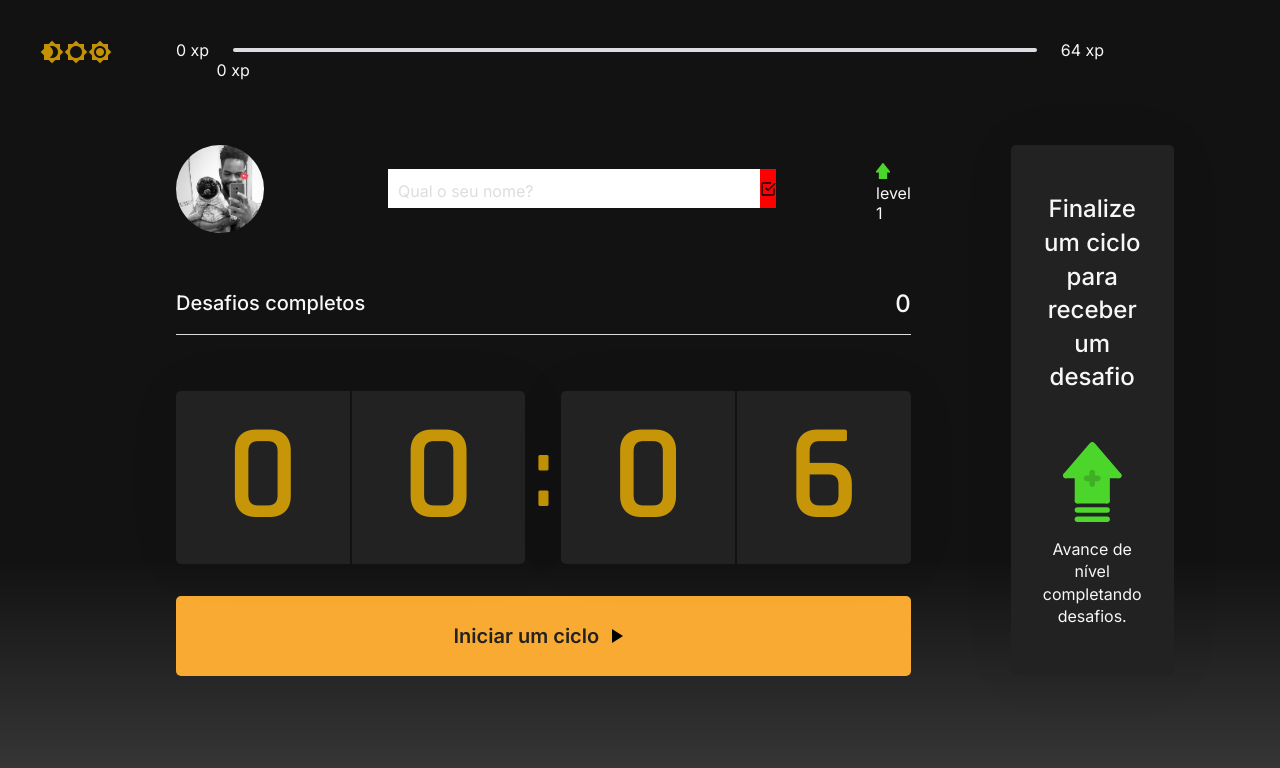
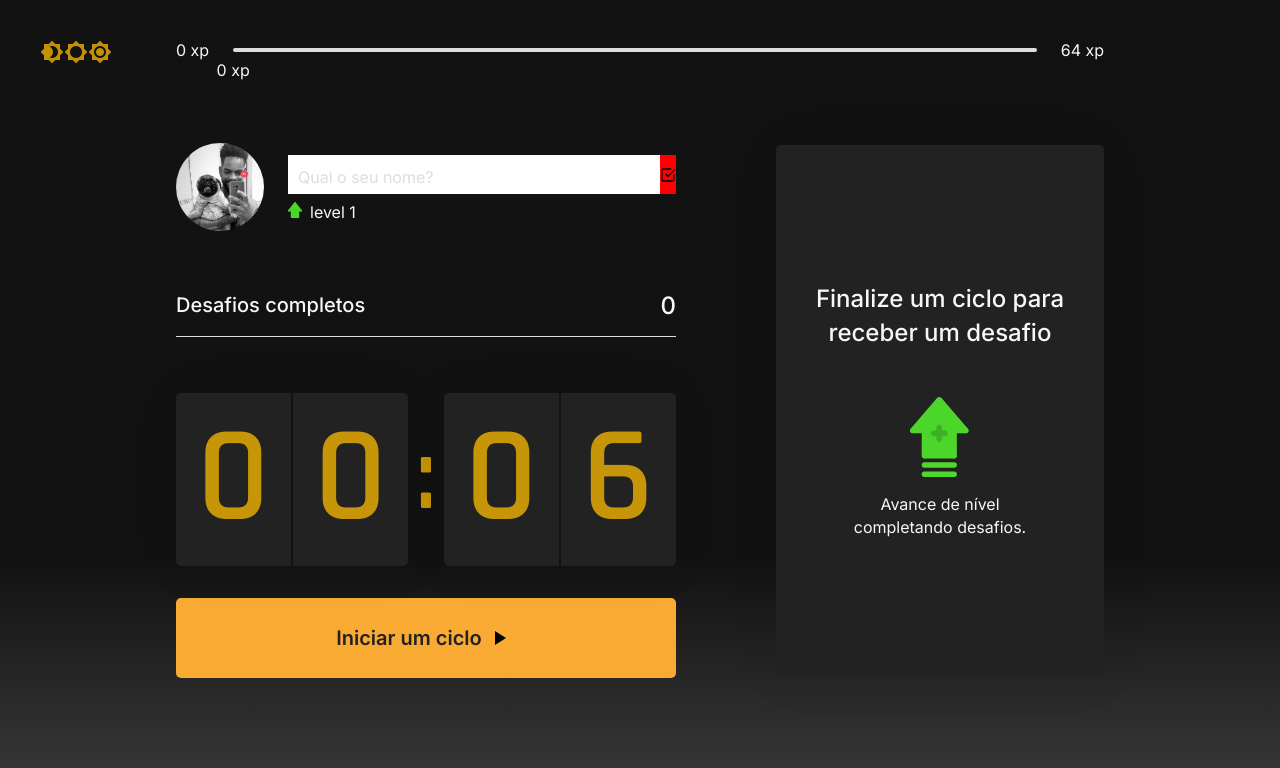
Before and after one commit to caiohenrique-developer/moveit-web, a Next.js app: page / in a window 1280 px wide. Shown: the top 768 px of the page. Built offline with nearby package versions, Linux system fonts and the light colour scheme.

Commit message:
:chart_with_upwards_trend: [ WIP ]: Add Styled-components on files with some problems

```diff
--- a/src/components/ButtonTheme.tsx
+++ b/src/components/ButtonTheme.tsx
@@ -1,6 +1,4 @@
 import { useThemeMode } from '../hooks/useThemeMode';
-
-import styles from "../styles/pages/Home.module.css";
 
 export const ThemeButton = () => {
   const { handleThemeModeToggle } = useThemeMode();
@@ -8,7 +6,6 @@ export const ThemeButton = () => {
   return (
         <button
           type="button"
-          className={styles.darkModeBTN}
           onClick={handleThemeModeToggle}
         >
           <i className="material-icons">brightness_4</i>
--- a/src/components/CompletedChallenges.tsx
+++ b/src/components/CompletedChallenges.tsx
@@ -1,13 +1,13 @@
 import { useChallenges } from '../hooks/useChallenges';
-import styles from '../styles/components/CompletedChallenges.module.css';
+import { Container } from '../styles/components/CompletedChallenges';
 
 export function CompletedChallenges() {
     const { challengesComplited } = useChallenges();
 
     return (
-        <div className={styles.completedChallengesContainer}>
+        <Container>
             <span>Desafios completos</span>
             <span>{challengesComplited}</span>
-        </div>
+        </Container>
     )
 }
--- a/src/pages/index.tsx
+++ b/src/pages/index.tsx
@@ -11,7 +11,7 @@ import { Profile } from "../components/Profile";
 import { ChallengeBox } from "../components/ChallengeBox";
 import { ThemeButton } from "../components/ButtonTheme";
 
-import styles from "../styles/pages/Home.module.css";
+import { Container } from "../styles/pages/Home";
 
 export default function Home(props: ChallengesProviderProps) {
 
@@ -21,7 +21,7 @@ export default function Home(props: ChallengesProviderProps) {
       currentExperience={props.currentExperience}
       challengesComplited={props.challengesComplited}
     >
-      <div className={styles.container}>
+      <Container>
         <Head>
           <title>Move.it | Boost yourself!</title>
         </Head>
@@ -42,7 +42,7 @@ export default function Home(props: ChallengesProviderProps) {
             </div>
           </section>
         </CountDownProvider>
-      </div>
+      </Container>
     </ChallengesProvider>
   )
 }
--- a/src/styles/components/ChallengeBox.module.css
+++ /dev/null
@@ -1,109 +0,0 @@
-.challengeBoxContainer {
-    display: flex;
-    align-items: center;
-    flex-direction: column;
-    justify-content: center;
-
-    text-align: center;
-    height: 100%;
-    background: var(--white);
-    border-radius: 5px;
-    box-shadow: 0 0 60px rgba(0,0,0,0.05);
-    padding: 1.5rem 2rem;
-}
-
-.challengeNotActive {
-    display: flex;
-    align-items: center;
-    flex-direction: column;
-}
-
-.challengeNotActive strong {
-    font-size: 1.5rem;
-    font-weight: 500;
-    line-height: 1.4;
-}
-
-.challengeNotActive p {
-    display: flex;
-    align-items: center;
-    flex-direction: column;
-
-    line-height: 1.4;
-    max-width: 70%;
-    margin-top: 3rem;
-}
-
-.challengeNotActive p img { margin-bottom: 1rem; }
-
-.challengeActive {
-    display: flex;
-    flex-direction: column;
-
-    height: 100%;
-}
-
-.challengeActive header {
-    color: var(--blue);
-    font-weight: 600;
-    font-size: 1.25rem;
-    padding: 0 2rem 1.5rem;
-    border-bottom: 2px solid var(--border);
-}
-
-.challengeActive main {
-    flex: 1;
-    display: flex;
-    align-items: center;
-    flex-direction: column;
-    justify-content: center;
-}
-
-.challengeActive main strong {
-    font-size: 2rem;
-    font-weight: 600;
-    color: var(--title);
-    margin: 1.5rem 0 1rem;
-}
-
-.challengeActive main p { line-height: 1.5; }
-
-.challengeActive footer {
-    display: grid;
-    grid-template-columns: 1fr 1fr;
-    gap: 1rem;
-}
-
-.challengeActive footer button {
-    display: flex;
-    align-items: center;
-    justify-content: center;
-
-    height: 3rem;
-    border: 0;
-    border-radius: 5px;
-    color: var(--white);
-    font-size: 1rem;
-    font-weight: 600;
-    transition: 0.2s;
-}
-
-.challengeActive footer button:hover { filter: brightness(0.9); }
-
-.challengeActive footer button.challengeFailedButton { background: var(--red); }
-.challengeActive footer button.challengeSucceededButton { background: var(--green); }
-
-/* Extra small devices (phones, 600px and down) */
-@media only screen and (max-width: 600px) {
-    .challengeActive main strong { font-size: 1.5rem; }
-
-    .challengeActive main img {
-        max-width: 100px;
-        margin-top: 20px;
-    }
-
-    .challengeActive main p {
-        font-size: 1rem;
-        margin-bottom: 20px;
-    }
-}
--- /dev/null
+++ b/src/styles/components/ChallengeBox.ts
@@ -0,0 +1,111 @@
+import styled from 'styled-components';
+
+export const Container = styled.div`
+    display: flex;
+    align-items: center;
+    flex-direction: column;
+    justify-content: center;
+
+    text-align: center;
+    height: 100%;
+    background: var(--white);
+    border-radius: 5px;
+    box-shadow: 0 0 60px rgba(0,0,0,0.05);
+    padding: 1.5rem 2rem;
+
+    .challengeNotActive {
+        display: flex;
+        align-items: center;
+        flex-direction: column;
+    }
+
+    .challengeNotActive strong {
+        font-size: 1.5rem;
+        font-weight: 500;
+        line-height: 1.4;
+    }
+
+    .challengeNotActive p {
+        display: flex;
+        align-items: center;
+        flex-direction: column;
+
+        line-height: 1.4;
+        max-width: 70%;
+        margin-top: 3rem;
+    }
+
+    .challengeNotActive p img { margin-bottom: 1rem; }
+
+    .challengeActive {
+        display: flex;
+        flex-direction: column;
+
+        height: 100%;
+    }
+
+    .challengeActive header {
+        color: var(--blue);
+        font-weight: 600;
+        font-size: 1.25rem;
+        padding: 0 2rem 1.5rem;
+        border-bottom: 2px solid var(--border);
+    }
+
+    .challengeActive main {
+        flex: 1;
+        display: flex;
+        align-items: center;
+        flex-direction: column;
+        justify-content: center;
+    }
+
+    .challengeActive main strong {
+        font-size: 2rem;
+        font-weight: 600;
+        color: var(--title);
+        margin: 1.5rem 0 1rem;
+    }
+
+    .challengeActive main p { line-height: 1.5; }
+
+    .challengeActive footer {
+        display: grid;
+        grid-template-columns: 1fr 1fr;
+        gap: 1rem;
+    }
+
+    .challengeActive footer button {
+        display: flex;
+        align-items: center;
+        justify-content: center;
+
+        height: 3rem;
+        border: 0;
+        border-radius: 5px;
+        color: var(--white);
+        font-size: 1rem;
+        font-weight: 600;
+        transition: 0.2s;
+    }
+
+    .challengeActive footer button:hover { filter: brightness(0.9); }
+
+    .challengeActive footer button.challengeFailedButton { background: var(--red); }
+    .challengeActive footer button.challengeSucceededButton { background: var(--green); }
+
+    /* Extra small devices (phones, 600px and down) */
+    @media only screen and (max-width: 600px) {
+        .challengeActive main strong { font-size: 1.5rem; }
+
+        .challengeActive main img {
+            max-width: 100px;
+            margin-top: 20px;
+        }
+
+        .challengeActive main p {
+            font-size: 1rem;
+            margin-bottom: 20px;
+        }
+    }
+`
--- a/src/styles/components/CompletedChallenges.module.css
+++ b/src/styles/components/CompletedChallenges.ts
@@ -1,4 +1,6 @@
-.completedChallengesContainer {
+import styled from 'styled-components';
+
+export const Container = styled.div`
     display: flex;
     align-items: center;
     justify-content: space-between;
@@ -7,8 +9,9 @@
     padding-bottom: 1rem;
     border-bottom: 1px solid var(--gray-line);
     font-weight: 500;
-}
 
-.completedChallengesContainer span:first-child { font-size: 1.25rem; }
-
-.completedChallengesContainer span:last-child { font-size: 1.5rem; }
+    span {
+        &:first-child { font-size: 1.25rem; }
+        &:last-child { font-size: 1.5rem; }
+    }
+`
--- a/src/styles/components/CountDown.ts
+++ b/src/styles/components/CountDown.ts
@@ -66,20 +66,20 @@ export const Container = styled.div`
             img { margin: 0 8px; }
         }
     }
-
-    /* .countDownButtonActive {
+    .countDownButtonActive {
         background: var(--white);
         color: var(--button-title);
+
+        img { margin: 0 8px; }
+
+        &:not(:disabled):hover {
+            background: var(--red);
+            color: var(--white);
+        }
+        &:not(:hover) {
+            > img { filter: var(--revert); }
+        }
     }
-
-    .countDownButtonActive img { margin: 0 8px; }
-
-    .countDownButtonActive:not(:disabled):hover {
-        background: var(--red);
-        color: var(--white);
-    }
-
-    .countDownButtonActive:not(:hover) > img { filter: var(--revert); } */
 
     /* Extra small devices (phones, 600px and down) */
     @media only screen and (max-width: 600px) {
--- a/src/styles/pages/Home.module.css
+++ /dev/null
@@ -1,46 +0,0 @@
-.container {
-    display: flex;
-    flex-direction: column;
-
-    height: 100vh;
-    max-width: 992px;
-    margin: 0 auto;
-    padding: 2.5rem 2rem;
-}
-
-.container > .darkModeBTN {
-    position: absolute;
-    top: 40px;
-    left: 40px;
-
-    background: transparent;
-    color: var(--title);
-}
-
-.container section {
-    flex: 1;
-    display: grid;
-    grid-template-columns: 1fr 1fr;
-    gap: 6.25rem;
-    align-items: center;
-}
-
-.container section > div:last-child {
-    display: block;
-    height: 100%;
-    max-height: 530px;
-}
-
-/* Extra small devices (phones, 600px and down) */
-@media only screen and (max-width: 600px) {
-    .container section {
-        display: flex;
-        flex-direction: column;
-        margin-top: 80px;
-        padding-bottom: 2.5rem;
-        grid-gap: 4.25rem;
-        gap: 4.25rem;
-    }
-
-    .container section > div { width: 100%; }
-}
--- /dev/null
+++ b/src/styles/pages/Home.ts
@@ -0,0 +1,51 @@
+import styled from 'styled-components';
+
+export const Container = styled.div`
+    display: flex;
+    flex-direction: column;
+
+    height: 100vh;
+    max-width: 992px;
+    margin: 0 auto;
+    padding: 2.5rem 2rem;
+
+    > button {
+        position: absolute;
+        top: 40px;
+        left: 40px;
+
+        background: transparent;
+        color: var(--title);
+    }
+
+    > section {
+        display: grid;
+        grid-template-columns: 1fr 1fr;
+        gap: 6.25rem;
+        align-items: center;
+        flex: 1;
+
+        > div {
+            &:last-child {
+                display: block;
+                height: 100%;
+                max-height: 530px;
+            }
+        }
+    }
+
+    /* Extra small devices (phones, 600px and down) */
+    @media only screen and (max-width: 600px) {
+        section {
+            display: flex;
+            flex-direction: column;
+            grid-gap: 4.25rem;
+            gap: 4.25rem;
+
+            margin-top: 80px;
+            padding-bottom: 2.5rem;
+
+            > div { width: 100%; }
+        }
+    }
+`
```
Also changed, not shown: src/components/ChallengeBox.tsx (+7 -7 lines), src/components/CountDown.tsx (+3 -6 lines).
